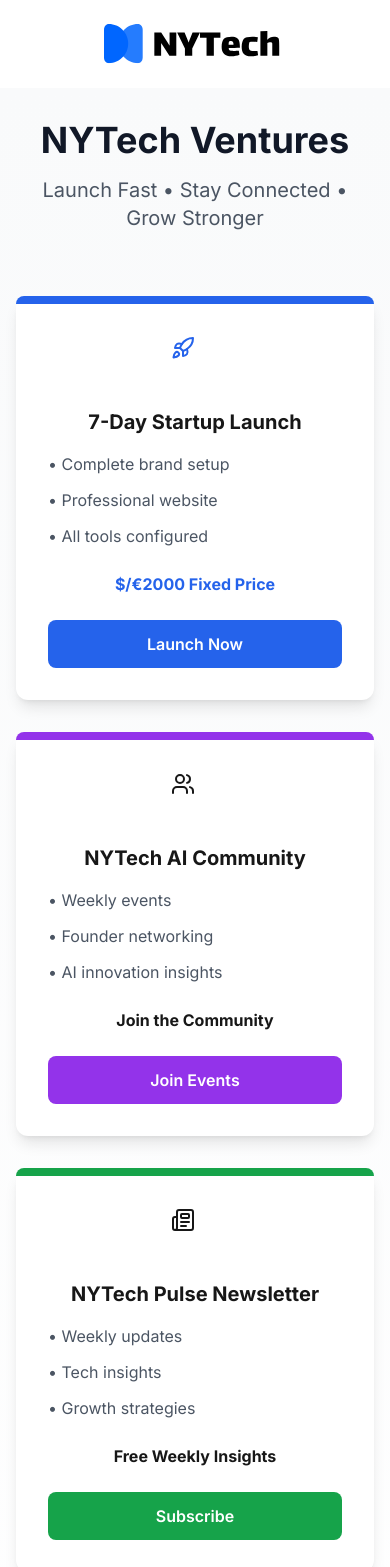
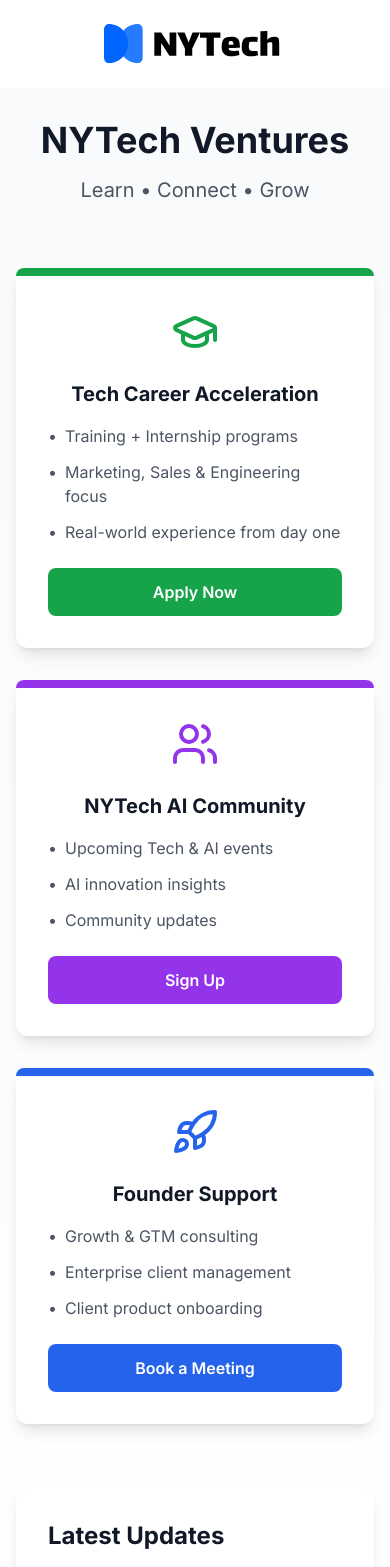
Before and after one commit to frederikeff/nytech-landing, a Next.js app: page /linkedin-landing in a window 390 px wide. Shown: the top 1567 px of the page. Built offline with nearby package versions, Linux system fonts and the light colour scheme.

Commit message:
updated linkedin landing page for mobile

```diff
--- a/app/(landing)/linkedin-landing/page.tsx
+++ b/app/(landing)/linkedin-landing/page.tsx
@@ -1,6 +1,5 @@
-// app/linkedin-landing/page.tsx
 import Link from 'next/link';
-import { Rocket, Users, Newspaper, ArrowRight } from 'lucide-react';
+import { GraduationCap, Users, Rocket, ArrowRight } from 'lucide-react';
 
 interface ServiceCardProps {
   icon: React.ReactNode;
@@ -27,6 +26,12 @@
     green: 'bg-green-600'
   };
 
+  const textColorClasses = {
+    blue: 'text-blue-600',
+    purple: 'text-purple-600',
+    green: 'text-green-600'
+  };
+
   return (
     <div className="bg-white rounded-xl shadow-lg hover:shadow-xl transition-shadow h-full flex flex-col">
       {/* Colored top bar */}
@@ -34,20 +39,23 @@
 
       <div className="p-8 flex flex-col flex-grow">
         <div className="flex justify-center mb-6">
-          <div className={`w-12 h-12 text-${color}-600`}>
+          <div className={textColorClasses[color]}>
             {icon}
           </div>
         </div>
-        <h2 className="text-xl font-bold text-center mb-4">
+        <h2 className="text-xl font-bold text-center mb-4 text-gray-900">
           {title}
         </h2>
         <ul className="space-y-3 mb-6 text-gray-600 flex-grow">
           {features.map((feature, index) => (
-            <li key={index}>• {feature}</li>
+            <li key={index} className="flex items-start">
+              <span className="mr-2">•</span>
+              <span>{feature}</span>
+            </li>
           ))}
         </ul>
         {price && (
-          <div className={`text-center font-bold text-${color}-600 mb-6`}>
+          <div className={`text-center font-bold ${textColorClasses[color]} mb-6`}>
             {price}
           </div>
         )}
@@ -72,79 +80,74 @@
             NYTech Ventures
           </h1>
           <p className="text-xl text-gray-600">
-            Launch Fast • Stay Connected • Grow Stronger
+            Learn • Connect • Grow
           </p>
         </div>
 
         {/* Service Cards */}
         <div className="grid md:grid-cols-3 gap-8 mb-16">
           <ServiceCard
-            icon={<Rocket />}
-            title="7-Day Startup Launch"
+            icon={<GraduationCap size={48} />}
+            title="Tech Career Acceleration"
             features={[
-              "Complete brand setup",
-              "Professional website",
-              "All tools configured"
+              "Training + Internship programs",
+              "Marketing, Sales & Engineering focus",
+              "Real-world experience from day one"
             ]}
-            price="$/€2000 Fixed Price"
-            ctaText="Launch Now"
-            ctaLink="/launch-package"
-            color="blue"
+            ctaText="Apply Now"
+            ctaLink="/nytechcareer-landing"
+            color="green"
           />
 
           <ServiceCard
-            icon={<Users />}
+            icon={<Users size={48} />}
             title="NYTech AI Community"
             features={[
-              "Weekly events",
-              "Founder networking",
-              "AI innovation insights"
+              "Upcoming Tech & AI events",
+              "AI innovation insights",
+              "Community updates"
             ]}
-            price="Join the Community"
-            ctaText="Join Events"
-            ctaLink="https://lu.ma/nytechevents"
+            ctaText="Sign Up"
+            ctaLink="https://nytechpulse.beehiiv.com/"
             color="purple"
           />
 
           <ServiceCard
-            icon={<Newspaper />}
-            title="NYTech Pulse Newsletter"
+            icon={<Rocket size={48} />}
+            title="Founder Support"
             features={[
-              "Weekly updates",
-              "Tech insights",
-              "Growth strategies"
+              "Growth & GTM consulting",
+              "Enterprise client management",
+              "Client product onboarding"
             ]}
-            price="Free Weekly Insights"
-            ctaText="Subscribe"
-            ctaLink="https://nytechpulse.beehiiv.com/"
-            color="green"
+            ctaText="Book a Meeting"
+            ctaLink="https://calendly.com/nytechventures/30-minute-meeting"
+            color="blue"
           />
         </div>
 
         {/* Recent Updates */}
         <div className="bg-white rounded-xl shadow-lg p-8 mb-16">
-          <h2 className="text-2xl font-bold mb-6">Latest Updates</h2>
+          <h2 className="text-2xl font-bold text-gray-900 mb-6">Latest Updates</h2>
           <div className="space-y-4">
-            <a
+            <Link
               href="https://lu.ma/nytechevents"
-              target="_blank"
-              rel="noopener noreferrer"
               className="flex items-center justify-between p-4 hover:bg-gray-50 rounded-lg transition-colors group"
             >
               <div>
-                <h3 className="font-semibold group-hover:text-blue-600">Next AI Meetup</h3>
-                <p className="text-gray-600">Join us this Friday for an afternoon walk</p>
+                <h3 className="font-semibold text-gray-900 group-hover:text-blue-600">Next AI Meetup</h3>
+                <p className="text-gray-600">Join our upcoming community event</p>
               </div>
               <ArrowRight className="text-gray-400 group-hover:text-blue-600 transform group-hover:translate-x-1 transition-all" />
-            </a>
+            </Link>
 
             <Link
               href="/success-stories"
               className="flex items-center justify-between p-4 hover:bg-gray-50 rounded-lg transition-colors group"
             >
               <div>
-                <h3 className="font-semibold group-hover:text-blue-600">Latest Launch</h3>
-                <p className="text-gray-600">See how we helped Tickles launch in 7 days</p>
+                <h3 className="font-semibold text-gray-900 group-hover:text-blue-600">Success Stories</h3>
+                <p className="text-gray-600">See how we help founders succeed</p>
               </div>
               <ArrowRight className="text-gray-400 group-hover:text-blue-600 transform group-hover:translate-x-1 transition-all" />
             </Link>
```
